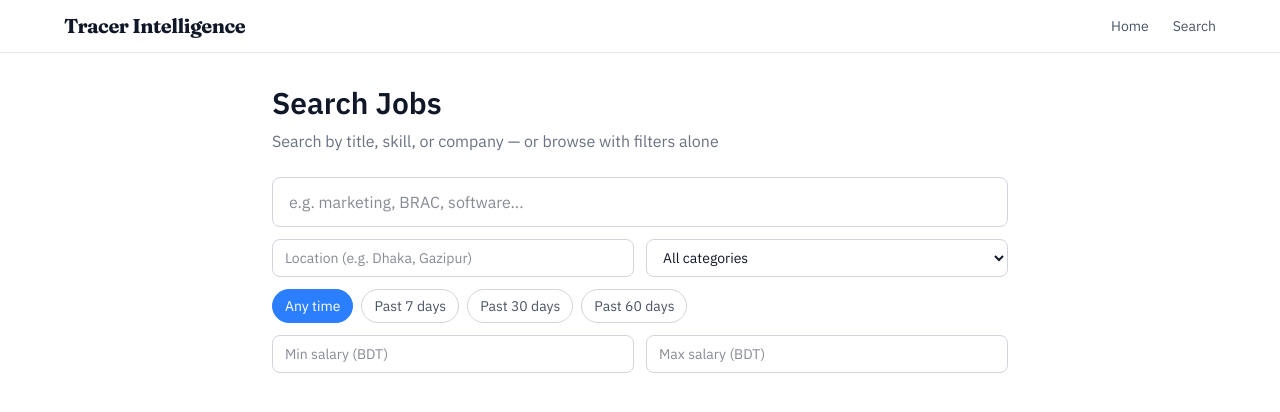
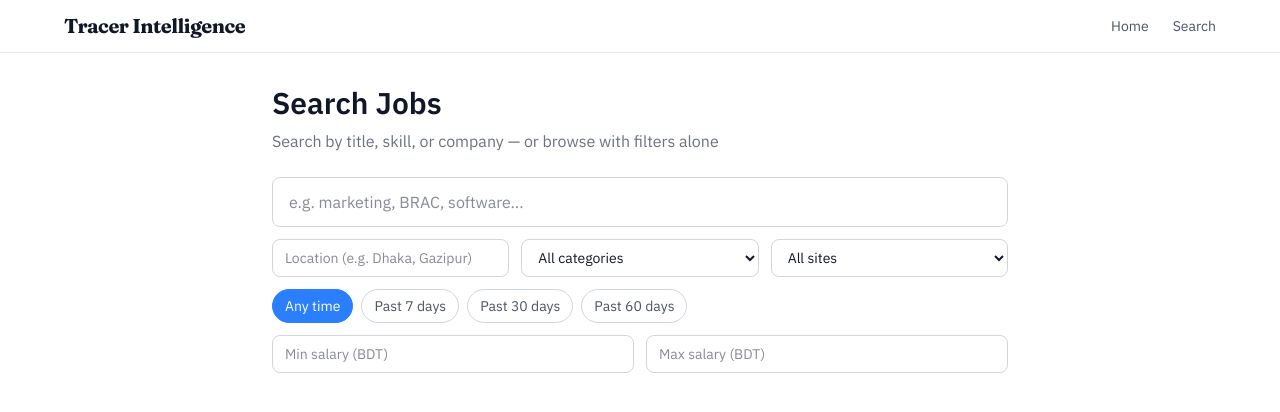
Before and after one commit to wkblzmn/Tracer-Intelligence, a Next.js app in the folder dashboard/: page /search in a window 1280 px wide. Shown: the top 412 px of the page. Built offline with nearby package versions, Linux system fonts and the light colour scheme.

Commit message:
Show job source (Bdjobs/Skill.jobs/Shomvob) on all job cards, add site filter to search page

```diff
--- a/dashboard/app/api/jobs/recent/route.ts
+++ b/dashboard/app/api/jobs/recent/route.ts
@@ -1,11 +1,9 @@
 import { NextRequest, NextResponse } from "next/server"
 import pool from "@/lib/db"
-
 export async function GET(request: NextRequest) {
   const limit = Number(request.nextUrl.searchParams.get("limit") ?? 20)
-
   const { rows } = await pool.query(
-    `SELECT title, company, location, posted_at, deadline, source_url
+    `SELECT title, company, location, posted_at, deadline, source, source_url
      FROM job_postings
      WHERE last_seen_at >= NOW() - INTERVAL '3 days'
        AND duplicate_of IS NULL
--- a/dashboard/app/api/jobs/search/route.ts
+++ b/dashboard/app/api/jobs/search/route.ts
@@ -6,6 +6,7 @@
   const keyword = params.get("keyword") ?? ""
   const location = params.get("location")
   const category = params.get("category")
+  const source = params.get("source")
   const dateFrom = params.get("dateFrom")
   const dateTo = params.get("dateTo")
   const salaryMin = params.get("salaryMin")
@@ -29,6 +30,10 @@
   if (category) {
     values.push(category)
     conditions.push(`category = $${values.length}`)
+  }
+  if (source) {
+    values.push(source)
+    conditions.push(`source = $${values.length}`)
   }
   if (dateFrom) {
     values.push(dateFrom)
@@ -60,7 +65,7 @@
 
   const { rows } = await pool.query(
     `SELECT title, company, location, category, salary_raw, salary_min, salary_max,
-            posted_at, deadline, source_url
+            posted_at, deadline, source, source_url
      FROM job_postings
      WHERE ${whereClause}
      ORDER BY posted_at DESC
--- a/dashboard/app/companies/[name]/page.tsx
+++ b/dashboard/app/companies/[name]/page.tsx
@@ -1,5 +1,4 @@
 import CompanyHistoryChart from "@/app/components/CompanyHistoryChart"
-
 const API = process.env.NEXT_PUBLIC_API_URL
 const THREE_DAYS_MS = 3 * 24 * 60 * 60 * 1000
 
@@ -9,8 +8,15 @@
   location: string | null
   posted_at: string | null
   deadline: string | null
+  source: string
   source_url: string
   last_seen_at: string
+}
+
+const SOURCE_LABELS: Record<string, string> = {
+  bdjobs: "Bdjobs",
+  skilljobs: "Skill.jobs",
+  shomvob: "Shomvob",
 }
 
 function formatPostedDate(dateStr: string | null): string {
@@ -18,13 +24,11 @@
   const d = new Date(dateStr + "T00:00:00Z")
   return `Posted ${d.toLocaleDateString("en-US", { month: "short", day: "numeric", year: "numeric", timeZone: "UTC" })}`
 }
-
 function formatDeadline(dateStr: string | null): string {
   if (!dateStr) return ""
   const d = new Date(dateStr + "T00:00:00Z")
   return ` · Apply by ${d.toLocaleDateString("en-US", { month: "short", day: "numeric", year: "numeric", timeZone: "UTC" })}`
 }
-
 function getWeekStart(dateStr: string): string {
   const d = new Date(dateStr + "T00:00:00Z")
   const day = d.getUTCDay()
@@ -43,15 +47,12 @@
 }) {
   const { name } = await params
   const companyName = decodeURIComponent(name)
-
   const res = await fetch(
     `${API}/api/companies/${encodeURIComponent(companyName)}/jobs`,
     { cache: "no-store" }
   )
   const jobs: Job[] = await res.json()
-
   const activeJobs = jobs.filter((job) => isStillActive(job.last_seen_at))
-
   const weekCounts = new Map<string, number>()
   for (const job of jobs) {
     if (!job.posted_at) continue
@@ -61,19 +62,16 @@
   const history = Array.from(weekCounts.entries())
     .map(([week, count]) => ({ week, count }))
     .sort((a, b) => a.week.localeCompare(b.week))
-
   return (
     <main className="max-w-3xl mx-auto px-4 py-8">
       <h1 className="text-3xl font-bold mb-1">{companyName}</h1>
       <p className="text-gray-500 mb-8">{activeJobs.length} active postings</p>
-
       {history.length > 1 && (
         <div className="mb-8">
           <h2 className="text-sm font-medium text-gray-700 mb-2">Posting activity over time</h2>
           <CompanyHistoryChart data={history} />
         </div>
       )}
-
       <div className="space-y-3">
         {activeJobs.map((job, i) => (
           <a
@@ -83,7 +81,12 @@
             rel="noopener noreferrer"
             className="block p-4 border border-gray-200 rounded-lg hover:border-blue-400 transition-colors"
           >
-            <div className="font-medium">{job.title}</div>
+            <div className="flex items-center justify-between gap-2">
+              <div className="font-medium">{job.title}</div>
+              <span className="shrink-0 text-xs font-medium px-2 py-0.5 rounded bg-gray-100 text-gray-600">
+                {SOURCE_LABELS[job.source] ?? job.source}
+              </span>
+            </div>
             <div className="text-sm text-gray-500 mt-1">
               {job.location ?? "Bangladesh"} · {formatPostedDate(job.posted_at)}
               {formatDeadline(job.deadline)}
--- a/dashboard/app/search/page.tsx
+++ b/dashboard/app/search/page.tsx
@@ -10,19 +10,8 @@
   salary_raw: string | null
   posted_at: string | null
   deadline: string | null
+  source: string
   source_url: string
-}
-
-function formatPostedDate(dateStr: string | null): string {
-  if (!dateStr) return "Date unknown"
-  const d = new Date(dateStr + "T00:00:00Z")
-  return `Posted ${d.toLocaleDateString("en-US", { month: "short", day: "numeric", year: "numeric", timeZone: "UTC" })}`
-}
-
-function formatDeadline(dateStr: string | null): string {
-  if (!dateStr) return ""
-  const d = new Date(dateStr + "T00:00:00Z")
-  return ` · Apply by ${d.toLocaleDateString("en-US", { month: "short", day: "numeric", year: "numeric", timeZone: "UTC" })}`
 }
 
 const CATEGORIES = [
@@ -38,6 +27,18 @@
   "Company Secretary/Regulatory affairs", "Pharmaceutical",
 ]
 
+const SOURCES: { value: string; label: string }[] = [
+  { value: "bdjobs", label: "Bdjobs" },
+  { value: "skilljobs", label: "Skill.jobs" },
+  { value: "shomvob", label: "Shomvob" },
+]
+
+const SOURCE_LABELS: Record<string, string> = {
+  bdjobs: "Bdjobs",
+  skilljobs: "Skill.jobs",
+  shomvob: "Shomvob",
+}
+
 const DATE_PRESETS: { label: string; days: number | null }[] = [
   { label: "Any time", days: null },
   { label: "Past 7 days", days: 7 },
@@ -45,10 +46,23 @@
   { label: "Past 60 days", days: 60 },
 ]
 
+function formatPostedDate(dateStr: string | null): string {
+  if (!dateStr) return "Date unknown"
+  const d = new Date(dateStr + "T00:00:00Z")
+  return `Posted ${d.toLocaleDateString("en-US", { month: "short", day: "numeric", year: "numeric", timeZone: "UTC" })}`
+}
+
+function formatDeadline(dateStr: string | null): string {
+  if (!dateStr) return ""
+  const d = new Date(dateStr + "T00:00:00Z")
+  return ` · Apply by ${d.toLocaleDateString("en-US", { month: "short", day: "numeric", year: "numeric", timeZone: "UTC" })}`
+}
+
 export default function SearchPage() {
   const [keyword, setKeyword] = useState("")
   const [location, setLocation] = useState("")
   const [category, setCategory] = useState("")
+  const [source, setSource] = useState("")
   const [datePreset, setDatePreset] = useState<number | null>(null)
   const [salaryMin, setSalaryMin] = useState("")
   const [salaryMax, setSalaryMax] = useState("")
@@ -57,7 +71,7 @@
   const [loading, setLoading] = useState(false)
 
   const hasAnyFilter =
-    keyword.trim() || location.trim() || category || datePreset || salaryMin || salaryMax
+    keyword.trim() || location.trim() || category || source || datePreset || salaryMin || salaryMax
 
   useEffect(() => {
     const timeout = setTimeout(async () => {
@@ -72,6 +86,7 @@
       if (keyword.trim()) params.set("keyword", keyword.trim())
       if (location.trim()) params.set("location", location.trim())
       if (category) params.set("category", category)
+      if (source) params.set("source", source)
       if (datePreset) {
         const from = new Date()
         from.setDate(from.getDate() - datePreset)
@@ -88,7 +103,7 @@
     }, 400)
 
     return () => clearTimeout(timeout)
-  }, [keyword, location, category, datePreset, salaryMin, salaryMax, hasAnyFilter])
+  }, [keyword, location, category, source, datePreset, salaryMin, salaryMax, hasAnyFilter])
 
   return (
     <main className="max-w-3xl mx-auto px-4 py-8">
@@ -103,7 +118,7 @@
         className="w-full border border-gray-300 rounded-lg px-4 py-3 text-base focus:outline-none focus:border-blue-400"
       />
 
-      <div className="grid grid-cols-2 gap-3 mt-3">
+      <div className="grid grid-cols-3 gap-3 mt-3">
         <input
           type="text"
           value={location}
@@ -119,6 +134,16 @@
           <option value="">All categories</option>
           {CATEGORIES.map((c) => (
             <option key={c} value={c}>{c}</option>
+          ))}
+        </select>
+        <select
+          value={source}
+          onChange={(e) => setSource(e.target.value)}
+          className="border border-gray-300 rounded-lg px-3 py-2 text-sm focus:outline-none focus:border-blue-400"
+        >
+          <option value="">All sites</option>
+          {SOURCES.map((s) => (
+            <option key={s.value} value={s.value}>{s.label}</option>
           ))}
         </select>
       </div>
@@ -177,7 +202,12 @@
             rel="noopener noreferrer"
             className="block p-4 border border-gray-200 rounded-lg hover:border-blue-400 transition-colors"
           >
-            <div className="font-medium">{job.title}</div>
+            <div className="flex items-center justify-between gap-2">
+              <div className="font-medium">{job.title}</div>
+              <span className="shrink-0 text-xs font-medium px-2 py-0.5 rounded bg-gray-100 text-gray-600">
+                {SOURCE_LABELS[job.source] ?? job.source}
+              </span>
+            </div>
             <div className="text-sm text-gray-500 mt-1">
               {job.company} · {job.location ?? "Bangladesh"}
               {job.category ? ` · ${job.category}` : ""} · {formatPostedDate(job.posted_at)}
```
